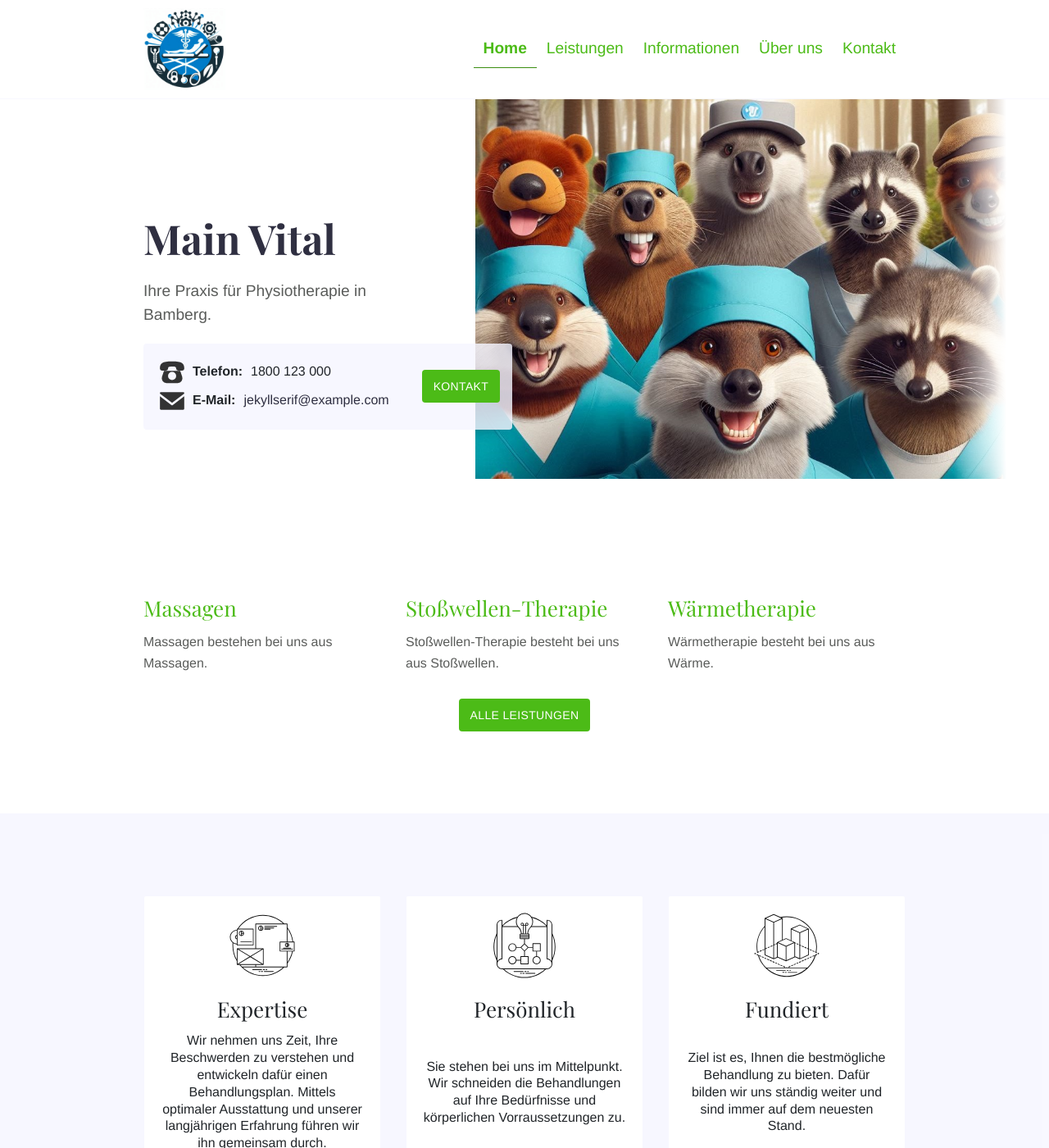
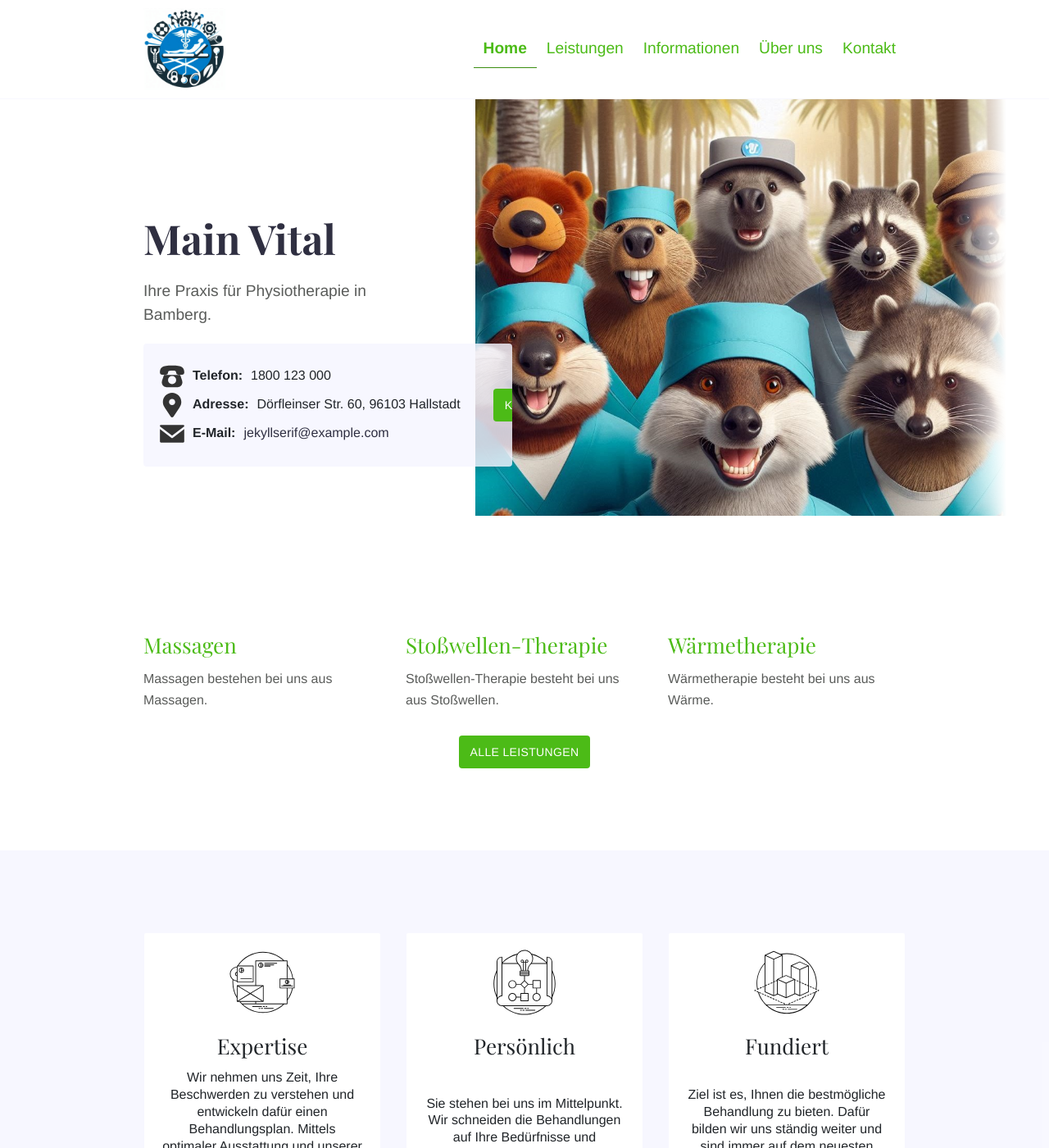
Before and after one commit to m-martin-j/physiotherapy-practice-web, a Jekyll site: the page built from _pages/index.md, in a window 1280 px wide and 1400 px high. Shown: the whole window at 82% size. Built offline with Jekyll 4.4.1, drawn with Linux system fonts in a browser that asks for light colours.

Commit message:
Add address to call box

```diff
--- a/_data/contact.yml
+++ b/_data/contact.yml
@@ -1,3 +1,4 @@
 email: 'jekyllserif@example.com'
 phone: '1800 123 000'
+address: 'Dörfleinser Str. 60, 96103 Hallstadt'
 contact_button_link: 'contact'
--- a/_includes/call.html
+++ b/_includes/call.html
@@ -1,9 +1,15 @@
 <div class="call">
   <div class="call-box-top">
     {% if site.data.contact.phone %}
-    <div class="call-phone d-flex flex-row justify-content-start align-items-center gap-1">
+    <div class="d-flex flex-row justify-content-start align-items-center gap-1">
       <img src="{{ '/images/social/phone-classic.svg' | relative_url}}" title="telephone symbol" alt="telephone symbol"/>
       <strong>Telefon: </strong> {{ site.data.contact.phone }}
+    </div>
+    {% endif %}
+    {% if site.data.contact.address %}
+    <div class="d-flex flex-row justify-content-start align-items-center gap-1">
+      <img src="{{ '/images/social/location-pin.svg' | relative_url}}" title="location symbol" alt="location symbol"/>
+      <strong>Adresse: </strong> {{ site.data.contact.address }}
     </div>
     {% endif %}
     {% if site.data.contact.email %}
--- a/_sass/components/_call.scss
+++ b/_sass/components/_call.scss
@@ -21,6 +21,10 @@
     @include media-breakpoint-up(lg) {
       border: none;
     }
+    div {
+      margin-top: 5px;
+      margin-bottom: 5px;
+    }
   }
   .call-box-bottom {
     flex: auto;
@@ -34,9 +38,6 @@
   .call-name {
     font-size: 1.1rem;
     font-weight: bold;
-  }
-  .call-phone {
-    margin-bottom: 5px;
   }
   .call-email {
     a {
```
Also changed, not shown: images/social/location-pin.svg (added).
